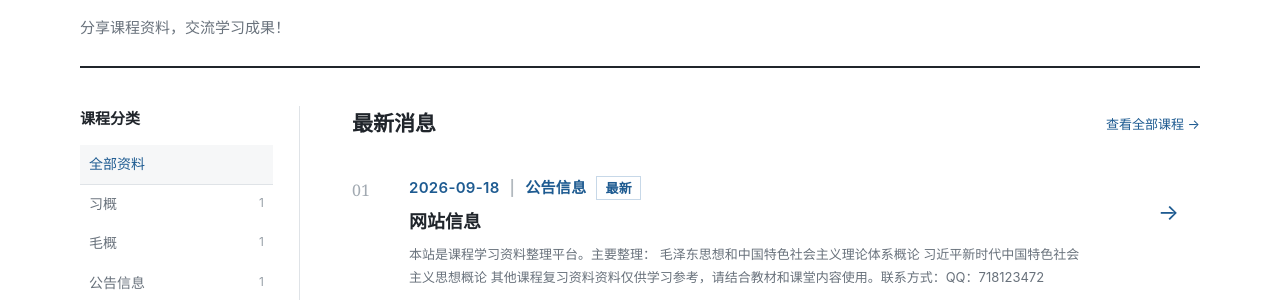
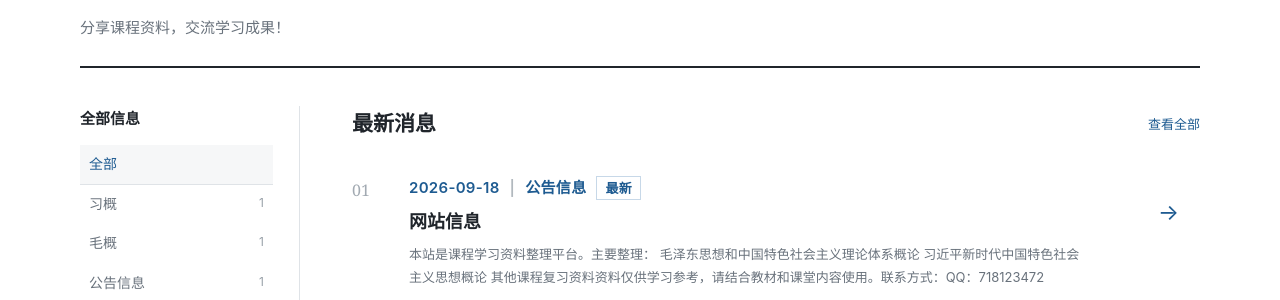
Before and after one commit to xxzl88/csu, a Jekyll site: the page built from index.html, in a window 1280 px wide. Shown: the part 191-491 px from the top of the page. Built offline with Jekyll 4.4.1, drawn with Linux system fonts in a browser that asks for light colours; the list of posts is cut into pages by our own code.

Commit message:
Update home.html

```diff
--- a/_layouts/home.html
+++ b/_layouts/home.html
@@ -11,15 +11,15 @@ layout: default
 <div class="board-layout">
   <aside class="board-sidebar">
     <section class="side-section">
-      <h2>课程分类</h2>
-      <a class="side-all active" href="{{ '/' | relative_url }}">全部资料</a>
+      <h2>全部信息</h2>
+      <a class="side-all active" href="{{ '/' | relative_url }}">全部</a>
       {% for category in site.categories %}<a href="{{ '/topics/' | relative_url }}">{{ category[0] }} <span>{{ category[1].size }}</span></a>{% endfor %}
     </section>
     <section class="side-section side-note"><h2>资料说明</h2><p>本站资料由个人整理，仅供学习复习参考，请结合课堂内容和教材进行使用。</p></section>
   </aside>
 
   <section id="latest" class="notice-list-section">
-    <div class="list-heading"><h2>最新消息</h2><a href="{{ '/topics/' | relative_url }}">查看全部课程 →</a></div>
+    <div class="list-heading"><h2>最新消息</h2><a href="{{ '/topics/' | relative_url }}">查看全部</a></div>
     {% if paginator.posts.size > 0 %}<div class="notice-list">
       {% for post in paginator.posts %}<article class="notice-item"><div class="notice-index">{{ forloop.index | prepend: '0' | slice: -2, 2 }}</div><div class="notice-main"><div class="post-meta"><time datetime="{{ post.date | date_to_xmlschema }}">{{ post.date | date: "%Y-%m-%d" }}</time>{% if post.categories.first %}<span class="separator">|</span><span>{{ post.categories | join: ' / ' }}</span>{% endif %}{% if post.featured %}<span class="notice-label">最新</span>{% endif %}</div><h3><a href="{{ post.url | relative_url }}">{{ post.title }}</a></h3><p>{{ post.excerpt | strip_html | strip_newlines | truncate: 150 }}</p></div><a class="notice-arrow" href="{{ post.url | relative_url }}" aria-label="查看资料">→</a></article>{% endfor %}
     </div>{% else %}<div class="empty-state"><h3>暂未发布资料</h3><p>在 <code>_posts</code> 文件夹中添加 Markdown 文件即可发布。</p></div>{% endif %}
```
